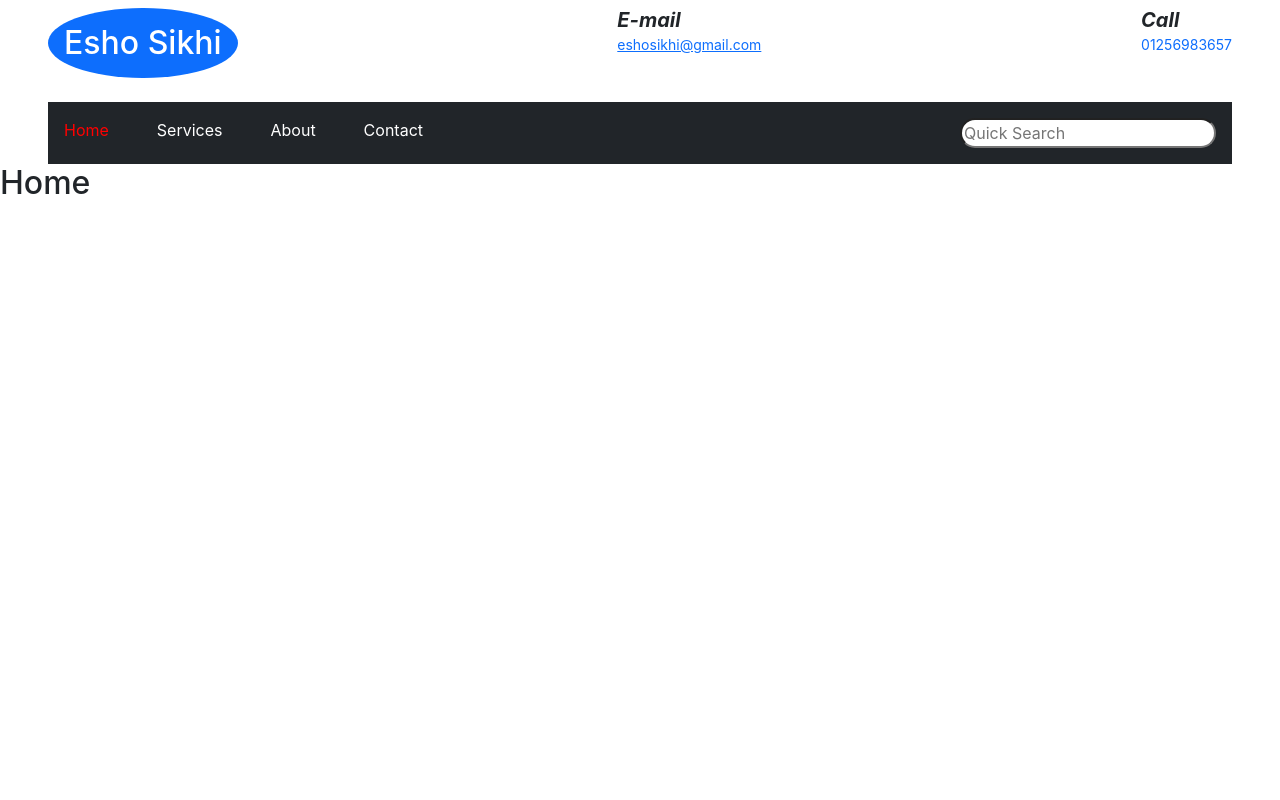
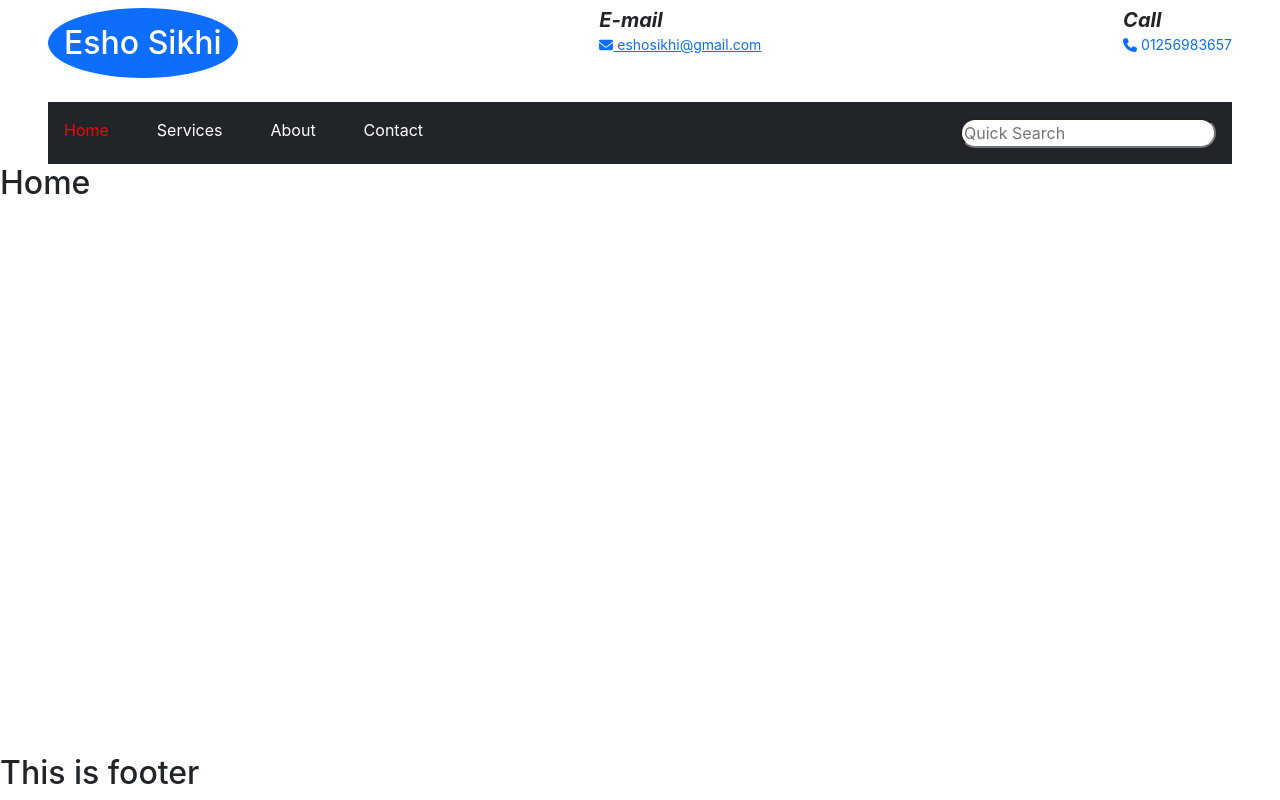
Before and after one commit to dipdastoko/esho-sikhi-with-ract-router, a React (Create React App) app: page / in a window 1280 px wide. Built offline with nearby package versions, Linux system fonts and the light colour scheme.

Commit message:
fontawesome added

```diff
--- a/package.json
+++ b/package.json
@@ -3,6 +3,9 @@
   "version": "0.1.0",
   "private": true,
   "dependencies": {
+    "@fortawesome/fontawesome-svg-core": "^6.1.1",
+    "@fortawesome/free-solid-svg-icons": "^6.1.1",
+    "@fortawesome/react-fontawesome": "^0.1.18",
     "@testing-library/jest-dom": "^5.16.3",
     "@testing-library/react": "^12.1.4",
     "@testing-library/user-event": "^13.5.0",
--- a/src/App.js
+++ b/src/App.js
@@ -6,6 +6,7 @@ import About from './cpmponents/About/About';
 import Services from './cpmponents/Services/Services';
 import NotFound from './cpmponents/NotFound/NotFound';
 import Home from './cpmponents/Home/Home';
+import Footer from './cpmponents/Footer/Footer';
 
 function App() {
   return (
@@ -20,6 +21,7 @@ function App() {
           <Route path='/services' element={<Services></Services>}></Route>
           <Route path='/*' element={<NotFound></NotFound>}></Route>
         </Routes>
+        <Footer></Footer>
       </BrowserRouter>
 
     </div>
--- /dev/null
+++ b/src/cpmponents/Footer/Footer.js
@@ -0,0 +1,11 @@
+import React from 'react';
+
+const Footer = () => {
+    return (
+        <div className='fixed-bottom'>
+            <h2>This is footer</h2>
+        </div>
+    );
+};
+
+export default Footer;
--- a/src/cpmponents/Header/Header.js
+++ b/src/cpmponents/Header/Header.js
@@ -1,6 +1,8 @@
 import React from 'react';
 import './Header.css';
 import { NavLink } from 'react-router-dom';
+import { FontAwesomeIcon } from '@fortawesome/react-fontawesome';
+import { faEnvelope, faPhone } from '@fortawesome/free-solid-svg-icons';
 
 const Header = () => {
     return (
@@ -10,13 +12,17 @@ const Header = () => {
             {/* header upper portion */}
             <div className='d-flex justify-content-between'>
                 <h2 className='bg-primary text-white p-3 rounded-circle'>Esho Sikhi</h2>
-                <div>
-                    <h5 className='mb-0 fw-bold'><i>E-mail</i></h5>
-                    <small className='text-decoration-underline text-primary'>eshosikhi@gmail.com</small>
+                <div className='d-flex'>
+
+                    <div>
+                        <h5 className='mb-0 fw-bold'><i>E-mail</i></h5>
+
+                        <small className='text-decoration-underline text-primary'><FontAwesomeIcon icon={faEnvelope} /> eshosikhi@gmail.com</small>
+                    </div>
                 </div>
                 <div>
                     <h5 className='mb-0 fw-bold'><i>Call</i></h5>
-                    <small className=' text-primary'>01256983657</small>
+                    <small className=' text-primary'><FontAwesomeIcon icon={faPhone} /> 01256983657</small>
                 </div>
             </div>
 
```
Also changed, not shown: 1 other file (tests, documents, lock files or other folders).
